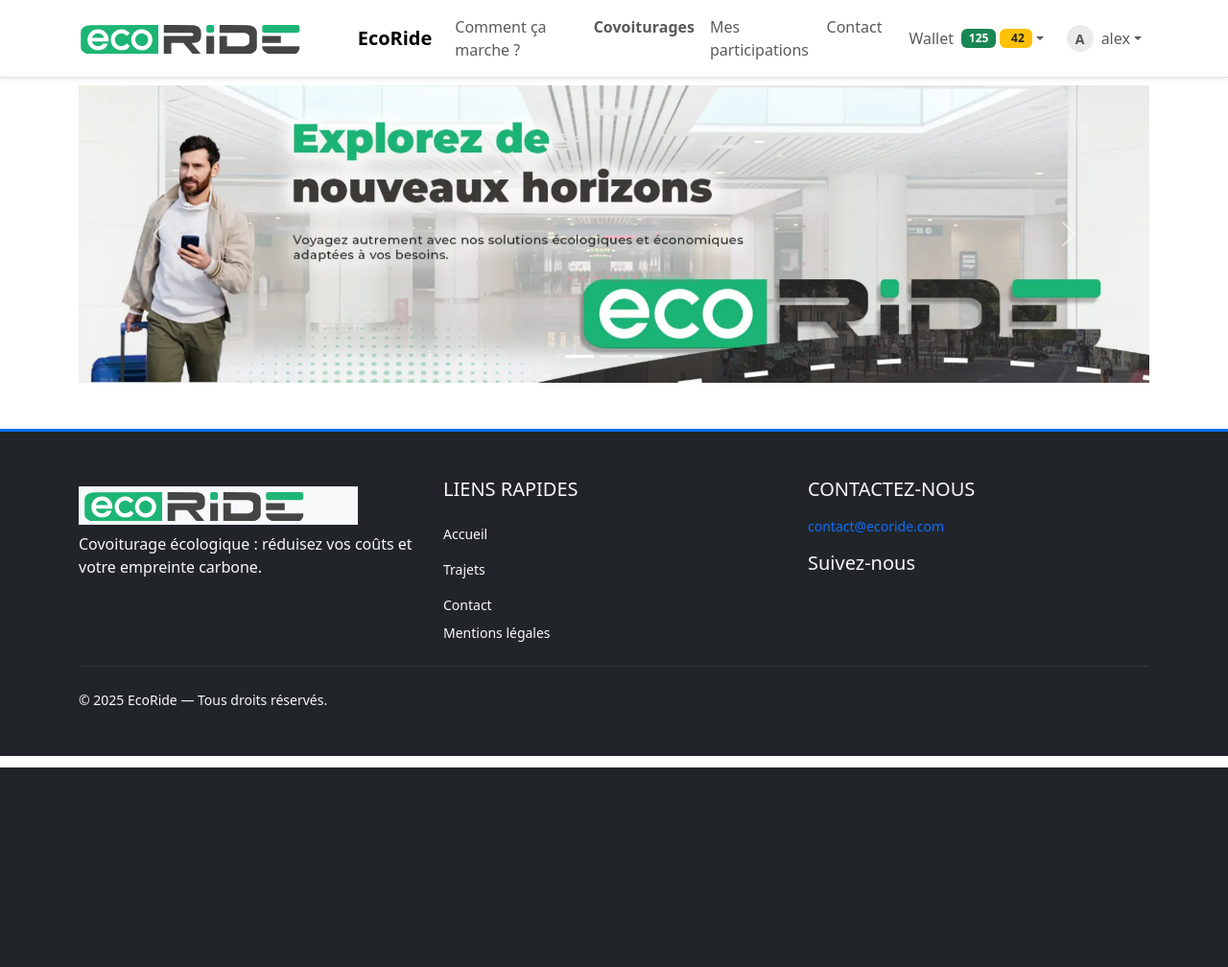
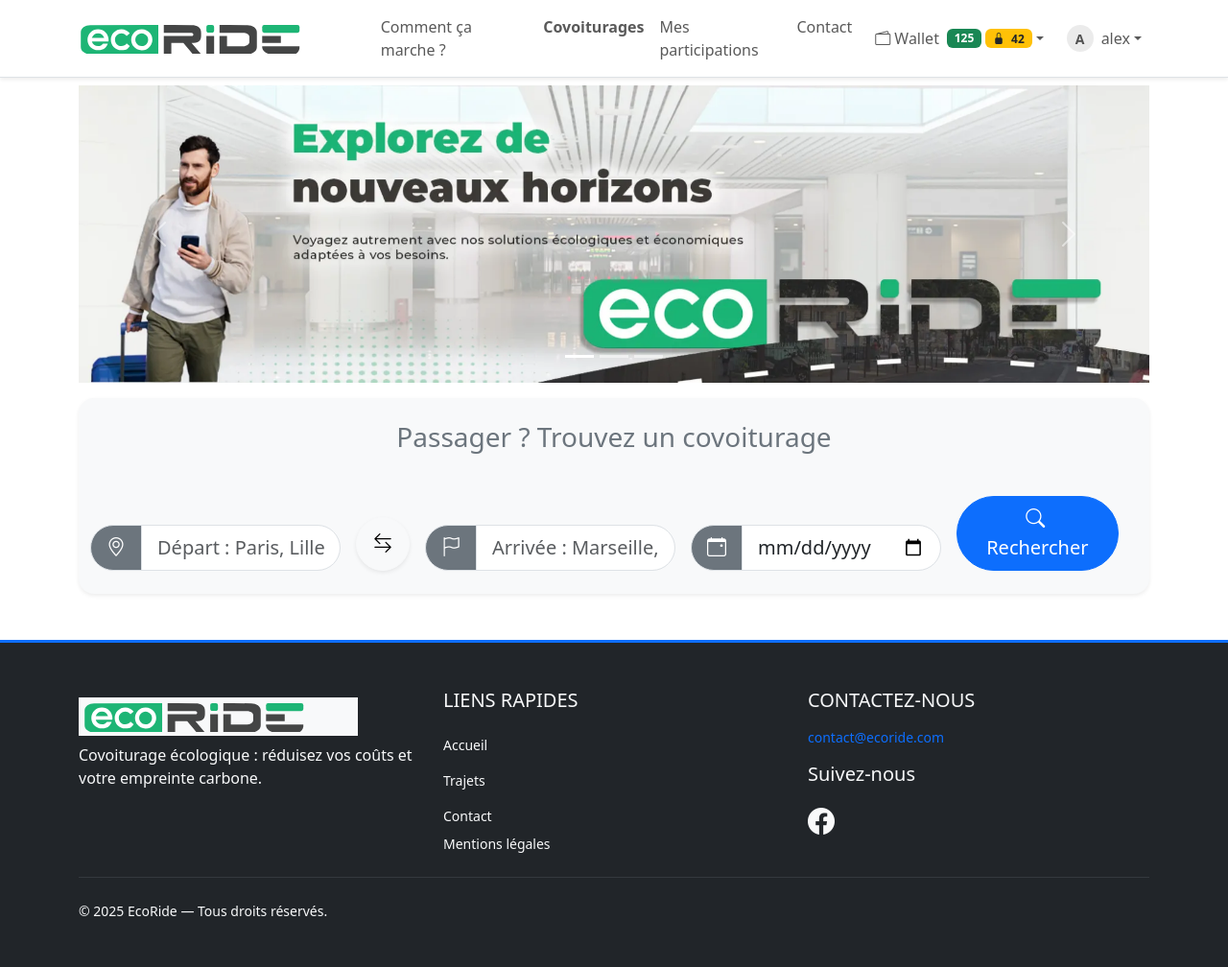
Before and after one commit to Rjaouna/EcorideAppBeta, a Symfony app: template templates/front/home/index.html.twig in a window 1280 px wide. Shown: the whole page at 96% size. Before the commit the page ends 800 px from the top, so only its background shows below. Run offline with Twig, Linux system fonts and the light colour scheme; the template is opened without the code that fills it, so the values that code supplies are empty; style sheets or scripts are compiled from the project's sources; some libraries are stand-ins or nearby versions.

Commit message:
feat(footer): ajouter le fourmulaire de rechrche d'un trajet sur la page d'acceuil

```diff
--- a/templates/base.html.twig
+++ b/templates/base.html.twig
@@ -2,6 +2,8 @@
 <html>
 	<head>
 		<meta charset="UTF-8">
+<meta name="viewport" content="width=device-width"/>
+
 		<title>
 			{% block title %}Admin
 			{% endblock %}
@@ -9,6 +11,8 @@
 <link rel="preconnect" href="https://fonts.googleapis.com">
 <link rel="preconnect" href="https://fonts.gstatic.com" crossorigin>
 <link href="https://fonts.googleapis.com/css2?family=Raleway:wght@400;600;700&display=swap" rel="stylesheet">
+<link rel="stylesheet" href="https://cdn.jsdelivr.net/npm/bootstrap-icons@1.11.3/font/bootstrap-icons.min.css">
+
 
 
 
@@ -22,7 +26,10 @@
 		{% endblock %}
 	</head>
 	<body>
-	{{ include('front/_partials/_nav/_nav.html.twig') }}
+{{ include('front/_partials/_nav/_nav.html.twig') }}
+
+
+
 <div class="container my-2">
 
 
--- a/templates/front/_partials/_nav/_nav.html.twig
+++ b/templates/front/_partials/_nav/_nav.html.twig
@@ -6,7 +6,6 @@
 		<a class="navbar-brand d-flex align-items-center" href="{{ path('app_home') }}">
 <img src="{{asset('asset/images/logo.svg')}}" alt="Logo EcoRide" height="32" class="me-2">
 
-			<span class="fw-semibold">EcoRide</span>
 		</a>
 
 		{# Bouton mobile (toggler) #}
--- /dev/null
+++ b/templates/front/_partials/_search_ride/_search_ride.html.twig
@@ -0,0 +1,106 @@
+<div class="container bg-light text-white py-4 mt-3 rounded-4 shadow-sm">
+  <form method="get" action="#">
+    <div class="text-center mb-3">
+      <h3 class="mb-0 text-secondary">Passager ? Trouvez un covoiturage</h3>
+    </div>
+
+    <div class="row g-2 g-md-3 align-items-end">
+      {# Départ #}
+      <div class="col-12 col-md-3">
+        <div class="input-group input-group-lg">
+          <span class="input-group-text rounded-start-pill bg-secondary text-white"><i class="bi bi-geo-alt"></i></span>
+          <input
+            type="text"
+            id="departureCity"
+            name="depart"
+            class="form-control rounded-end-pill"
+            placeholder="Départ : Paris, Lille…"
+            required
+            value="{{ depart|default('') }}"
+          >
+        </div>
+      </div>
+
+      {# Swap #}
+      <div class="col-12 col-md-auto d-flex justify-content-center">
+        <button type="button" id="swap"
+                class="btn btn-light btn-lg rounded-circle shadow-sm mt-1 mt-md-0"
+                title="Permuter Départ / Arrivée"
+                style="width:56px;height:56px;display:flex;align-items:center;justify-content:center;">
+          <i class="bi bi-arrow-left-right"></i>
+        </button>
+      </div>
+
+      {# Arrivée #}
+      <div class="col-12 col-md-3">
+        <div class="input-group input-group-lg">
+<span class="input-group-text rounded-start-pill bg-secondary text-white">
+	<i class="bi bi-flag"></i>
+</span>
+
+          <input
+            type="text"
+            id="destinationCity"
+            name="arrivee"
+            class="form-control rounded-end-pill"
+            placeholder="Arrivée : Marseille, Lyon…"
+            required
+            value="{{ arrivee|default('') }}"
+          >
+        </div>
+      </div>
+
+      {# Date #}
+      <div class="col-6 col-md-3">
+        <div class="input-group input-group-lg">
+<span class="input-group-text rounded-start-pill bg-secondary text-white">
+	<i class="bi bi-calendar-event"></i>
+</span>
+
+          <input
+            type="date"
+            id="travelDate"
+            name="departAt"
+            class="form-control rounded-end-pill"
+            value="{{ departAt|default('') }}"
+          >
+        </div>
+      </div>
+
+      {# Rechercher #}
+      <div class="col-6 col-md-2 d-grid">
+        <label class="form-label mb-1 invisible">Rechercher</label>
+        <button type="submit" class="btn btn-primary btn-lg rounded-pill text-white">
+          <i class="bi bi-search me-1"></i> Rechercher
+        </button>
+      </div>
+    </div>
+  </form>
+</div>
+
+<script>
+(() => {
+  const dep  = document.getElementById('departureCity');
+  const dest = document.getElementById('destinationCity');
+  const swapBtn = document.getElementById('swap');
+
+  swapBtn?.addEventListener('click', () => {
+    const tmp = dep.value;
+    dep.value = dest.value;
+    dest.value = tmp;
+    dep.focus();
+  });
+
+  // Optionnel : min = aujourd'hui
+  const d = document.getElementById('travelDate');
+  if (d && !d.value) d.min = new Date().toISOString().split('T')[0];
+})();
+</script>
+
+<style>
+/* Ajuste légèrement la taille en très petit écran */
+@media (max-width: 575.98px){
+  .input-group.input-group-lg .form-control,
+  .input-group.input-group-lg .input-group-text{ font-size: 1rem; }
+}
+</style>
--- a/templates/front/home/index.html.twig
+++ b/templates/front/home/index.html.twig
@@ -4,6 +4,9 @@
 
 {% block body %}
 {{ include('front/_partials/_slide/_slide.html.twig') }}
+{{ include('front/_partials/_search_ride/_search_ride.html.twig') }}
+
+
 
 
 {% endblock %}
```
Also changed, not shown: 1 other file.
